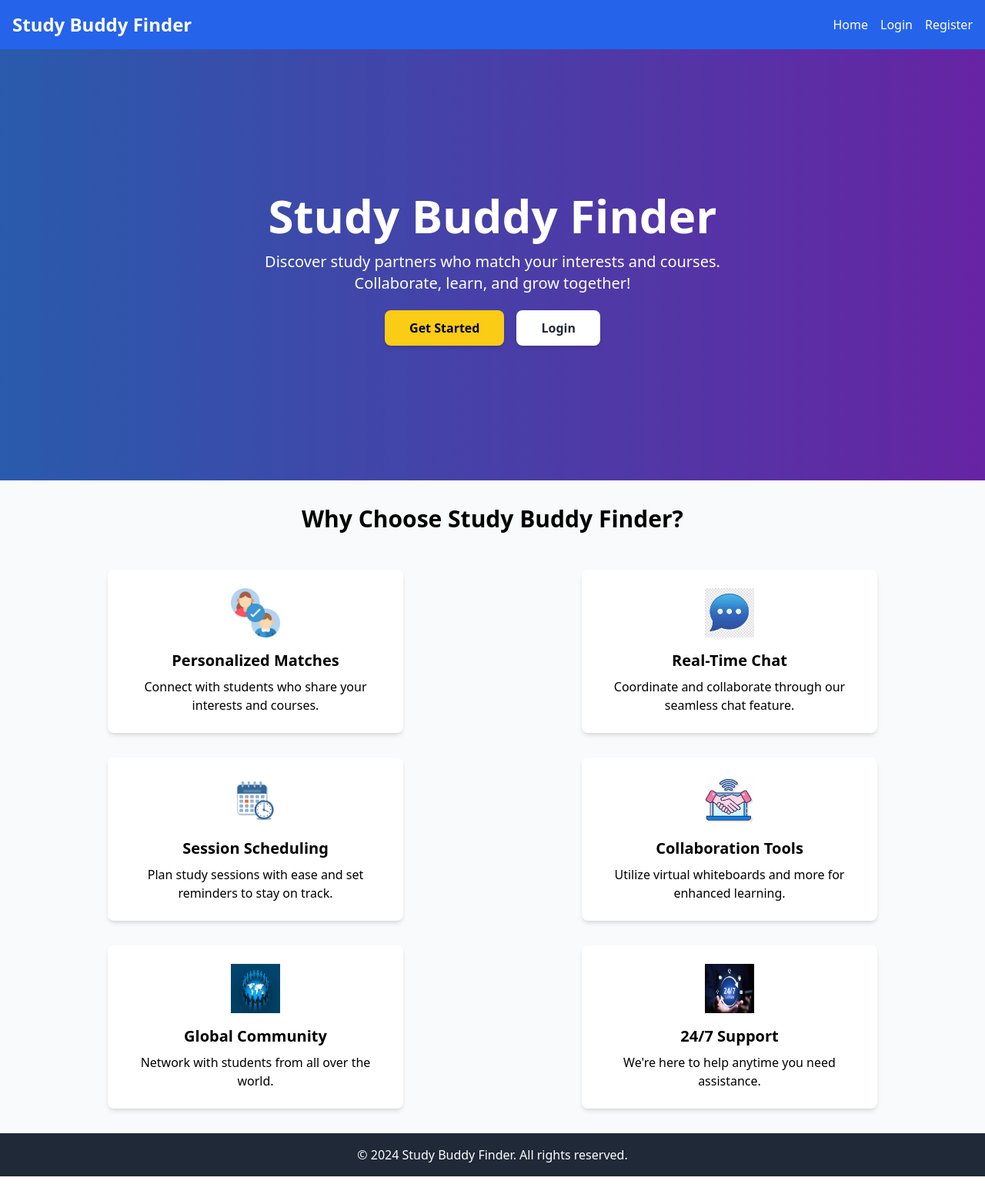
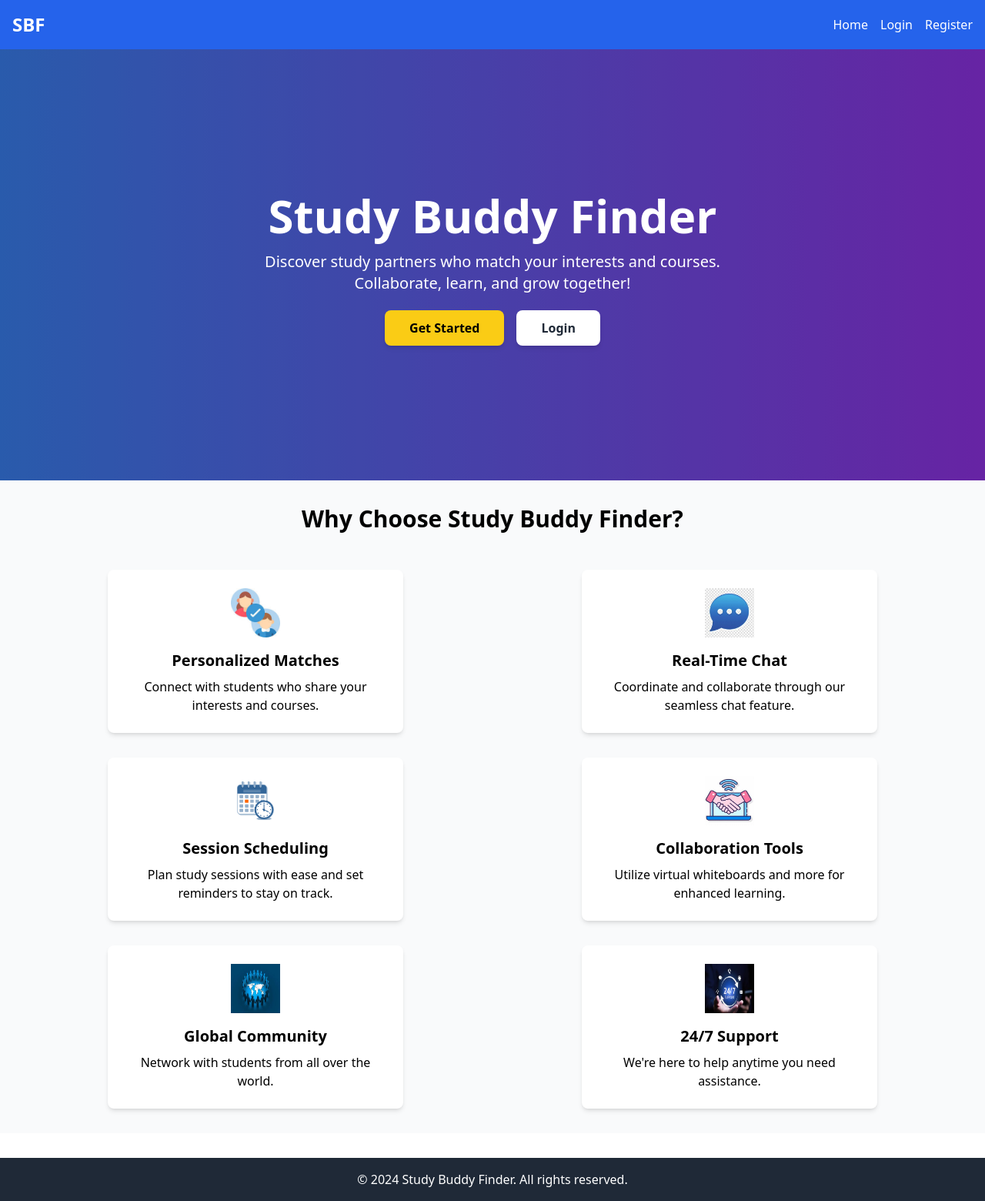
Before and after one commit to Hailemeskel-Getaneh/Study-Buddy-Finder, a React (Vite) app in the folder Frontend/: page / in a window 1280 px wide. Shown: the whole page at 77% size. Before the commit the page ends 1528 px from the top, so only its background shows below. Built offline with nearby package versions, Linux system fonts and the light colour scheme.

Commit message:
header and footers updated

```diff
--- a/Frontend/src/components/footer.jsx
+++ b/Frontend/src/components/footer.jsx
@@ -1,7 +1,6 @@
-// src/components/Footer.jsx
 const Footer = () => {
   return (
-      <footer className="bg-gray-800 text-white text-center p-4">
+    <footer className="bg-gray-800 text-white text-center p-4 mt-8">
       <p>© 2024 Study Buddy Finder. All rights reserved.</p>
     </footer>
   );
--- a/Frontend/src/components/header.jsx
+++ b/Frontend/src/components/header.jsx
@@ -3,12 +3,12 @@ import { Link } from 'react-router-dom';
 
 const Header = () => {
   return (
-    <header className="bg-blue-600 text-white p-4 flex justify-between items-center">
+    <header className="bg-blue-600 text-white p-4 flex justify-between items-center sticky">
       <h1 className="text-2xl font-bold">
-        <Link to="/">Study Buddy Finder</Link>
+        <Link to="/">SBF</Link>
       </h1>
       <nav>
-      <Link className=" mr-4 hover:underline" to="/">Home</Link>
+      <Link className=" mr-4 bold hover:underline" to="/">Home</Link>
         <Link className="mr-4 hover:underline" to="/login">Login</Link>
         <Link className="hover:underline" to="/register">Register</Link>
       </nav>
```
Lines whose indentation alone changed are shown as unchanged.
